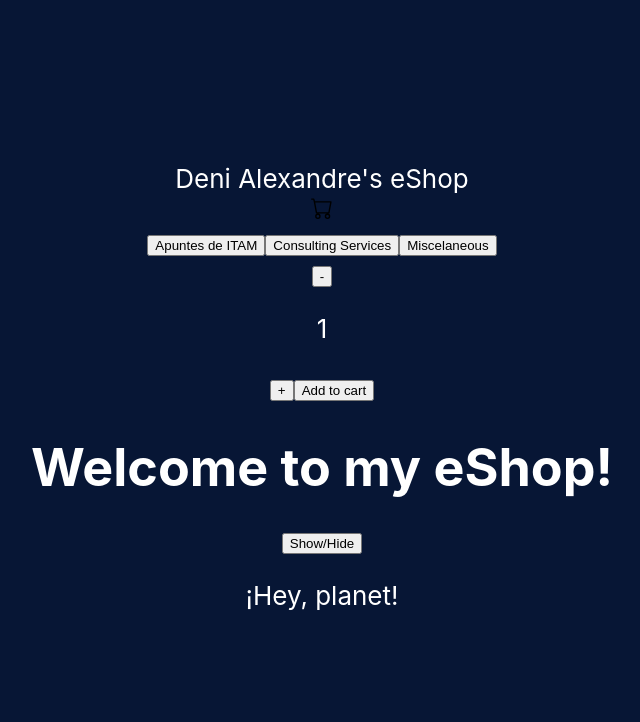
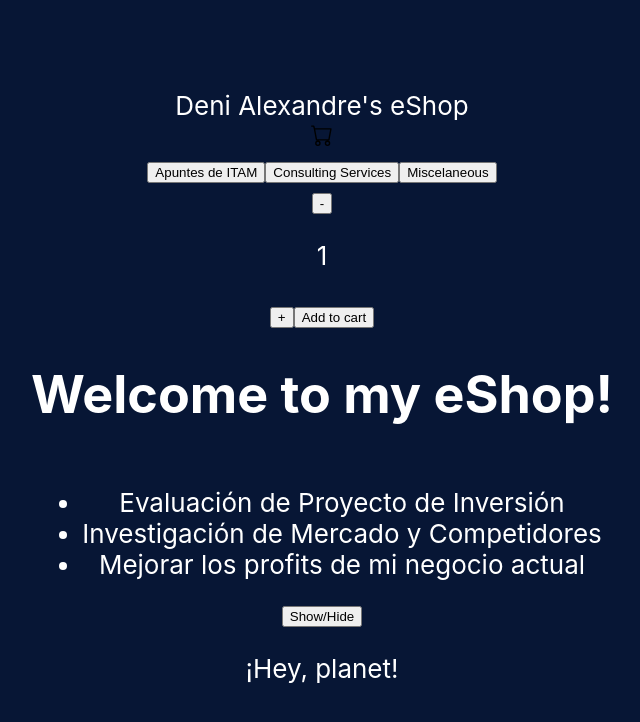
Before and after one commit to denialexandre/My1st-eShop, a React (Create React App) app: page / in a window 1280 px wide. Shown: the top 722 px of the page, without its empty margins (318-958 px from the left). Built offline with nearby package versions, Linux system fonts and the light colour scheme.

Commit message:
first commit

```diff
--- a/src/AsyncMock.js
+++ b/src/AsyncMock.js
@@ -35,6 +35,6 @@ export const getProducts = () => {
     return new Promise ((resolve) => {
         setTimeout (() => {
             resolve (products)
-        }, 1000)
+        }, 2000)
     })
 }
--- /dev/null
+++ b/src/Components/Item/Item.js
@@ -0,0 +1,7 @@
+const Item = ({ product }) => {
+    return (
+            <li key={product.id}>{product.name}</li>
+    )
+}
+
+export default Item
--- a/src/Components/ItemList/ItemList.js
+++ b/src/Components/ItemList/ItemList.js
@@ -1,8 +1,10 @@
+import Item from "../Item/Item"
+
 const ItemList = ({ products }) => {
     return (
         <ul>
             {products.map(product => (
-            <li key={product.id}>{product.name}</li>
+                <Item product={product} />
             ))}
         </ul>
     )
--- a/src/Components/ItemListContainer/ItemListContainer.js
+++ b/src/Components/ItemListContainer/ItemListContainer.js
@@ -1,5 +1,6 @@
 import { useState, useEffect } from 'react'
 import { getProducts } from "../../AsyncMock"
+import ItemList from '../ItemList/ItemList'
 
 const ItemListContainer = ({ greeting, setShow, show }) => {
     const [products, setProducts] = useState ([])
@@ -28,6 +29,7 @@ if (loader) {
     return (
         <>
             <h1>{greeting}</h1>
+            <ItemList products = { products } />
             <button onClick={() => setShow(!show)}>Show/Hide</button>
         </>
     )
```
